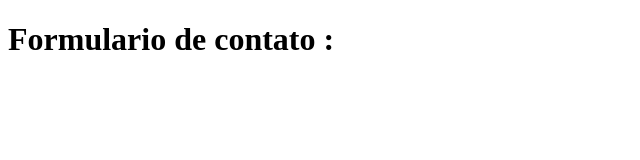
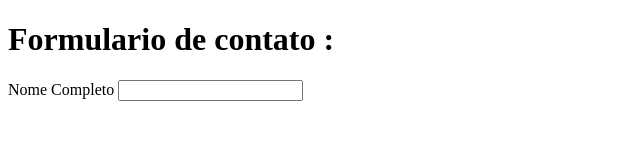
Before and after one commit to Adrianocavalheiro/aprendendo-git, a plain HTML site: page Index.html in a window 1280 px wide. Shown: the whole page, without its empty margins (0-640 px from the left). Drawn offline with Linux system fonts and the light colour scheme.

Commit message:
Index.html

```diff
--- a/Index.html
+++ b/Index.html
@@ -7,6 +7,10 @@
 <body>
 	<div>
 		<h1>Formulario de contato :</h1>
+		<label>
+			<span>Nome Completo</span>
+			<input type="text" class="input_text" name="nome" id="name"/>
+		</label>
 	</div>
 
 </body>
```
